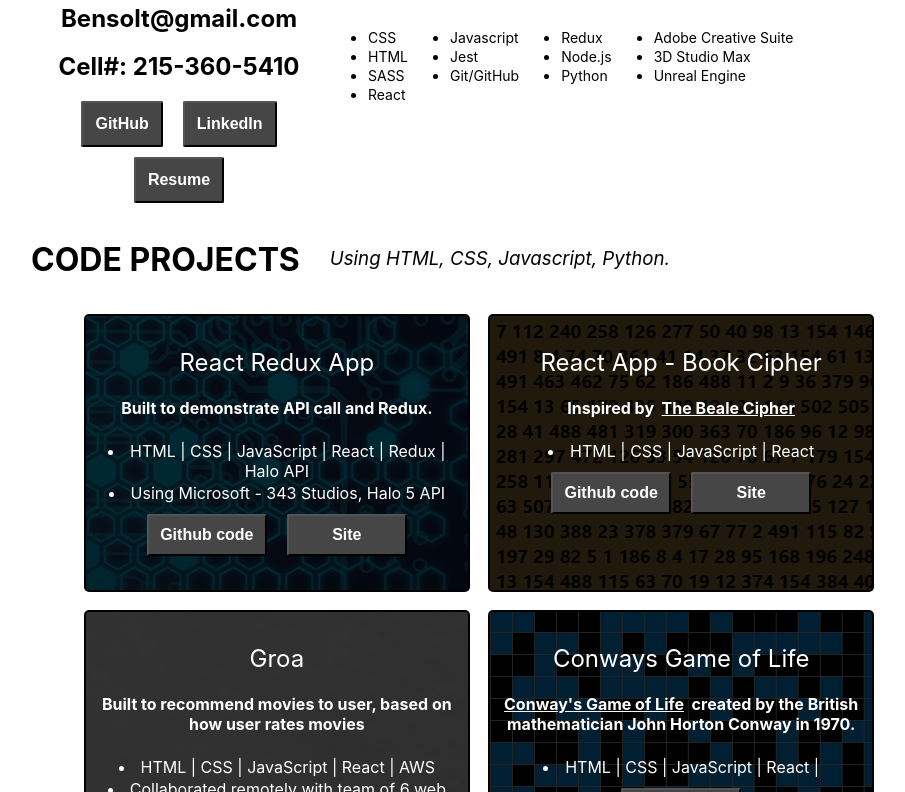
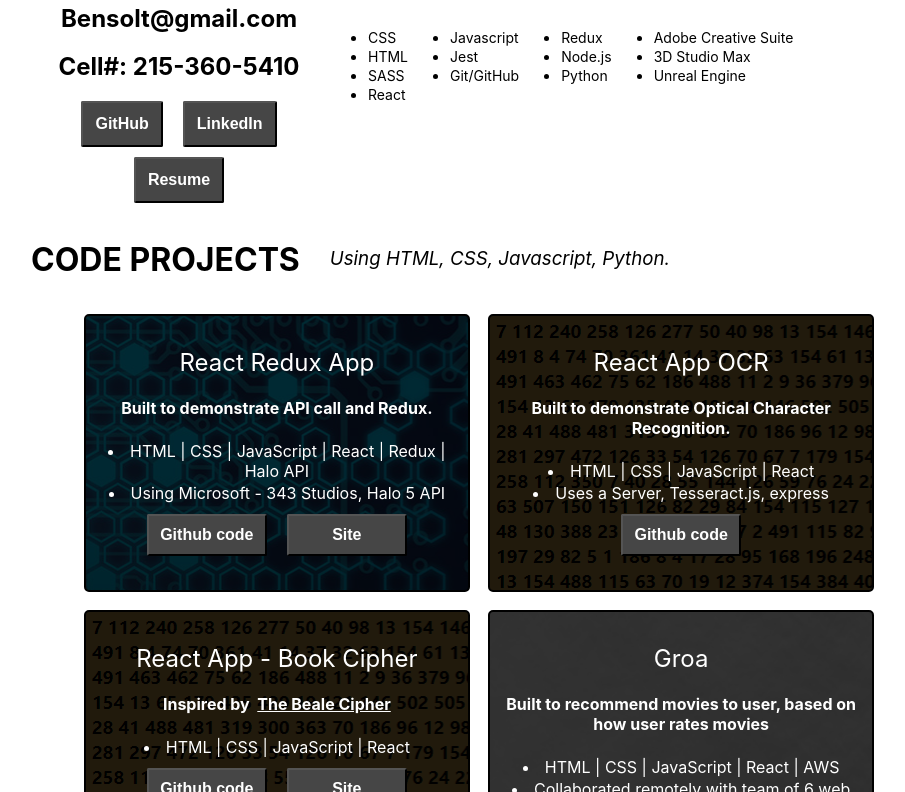
Before and after one commit to BenSolt/MyPortfolio, a React (Create React App) app in the folder portfolio/: page / in a window 1280 px wide. Shown: the part 489-1281 px from the top of the page, without its empty margins (161-1066 px from the left). Built offline with nearby package versions, Linux system fonts and the light colour scheme.

Commit message:
adding ocr project

```diff
--- a/portfolio/src/components/home/Home.js
+++ b/portfolio/src/components/home/Home.js
@@ -20,7 +20,6 @@ export default function Home() {
   }
 
   function openResume() {
-    // window.open("Benjamin Solt Resume.pdf");
     window.open("Benjamin Solt Resume.pdf");
   }
 
--- a/portfolio/src/components/home/Projects.js
+++ b/portfolio/src/components/home/Projects.js
@@ -7,6 +7,10 @@ export default function Projects() {
     // HALO // ////////////////////////////////////////////
     function ReactReduxGithub() {
         window.open("https://github.com/BenSolt/React-Redux-App2");
+    }
+
+    function ReactOCR() {
+        window.open("https://github.com/BenSolt/react-app-ocr");
     }
 
     function ReactReduxDeploy() {
@@ -68,6 +72,23 @@ export default function Projects() {
 
                 </div>
 
+
+                <div className='projectCipher'>
+
+                    <div className='projectText'>
+                        <h2 className='textcolorTitle'>React App OCR</h2>
+                        <h4 className='textcolor'>
+                            Built to demonstrate Optical Character Recognition.
+                    </h4>
+                        <li className='bullet'>HTML | CSS | JavaScript | React </li>
+                        <li className='bullet'> Uses a Server, Tesseract.js, express </li>
+
+                        <button class="btn2" onClick={ReactOCR}>Github code</button>
+                        {/* <button class="btn2" onClick={ReactReduxDeploy}>Site</button> */}
+                    </div>
+
+                </div>
+
                 <div className='projectCipher'>
 
                     <div className='projectText'>
```
